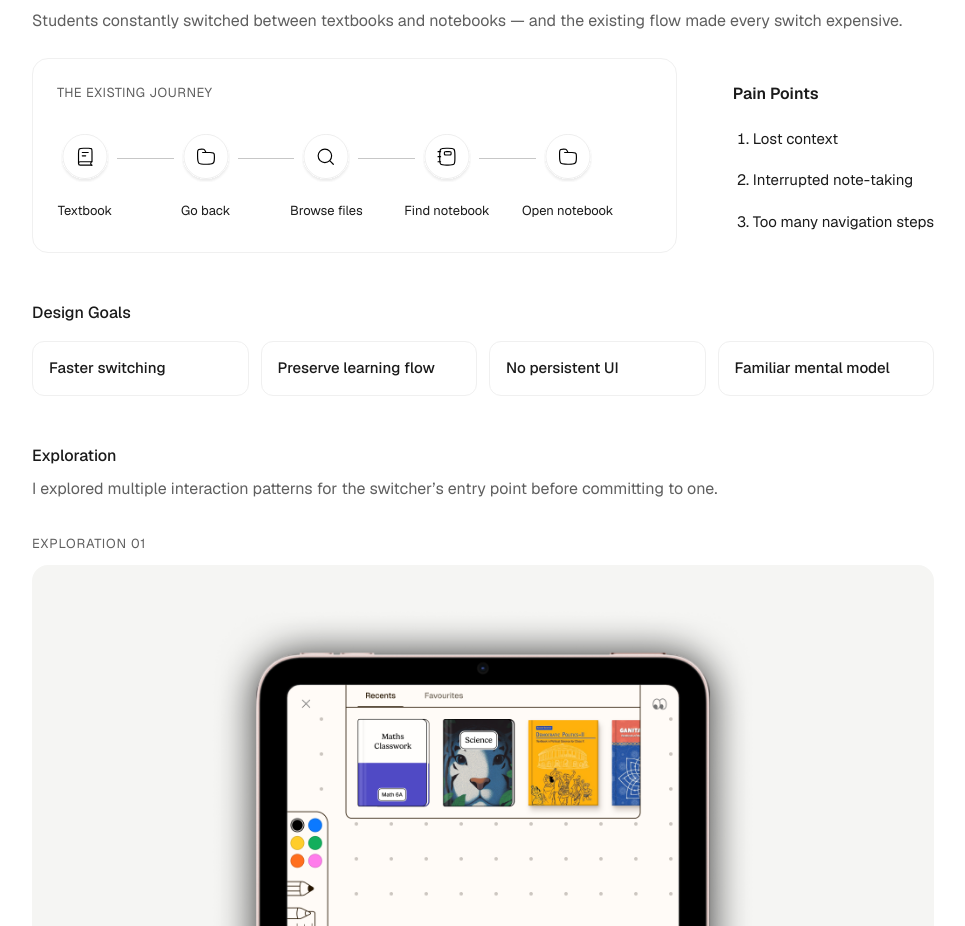
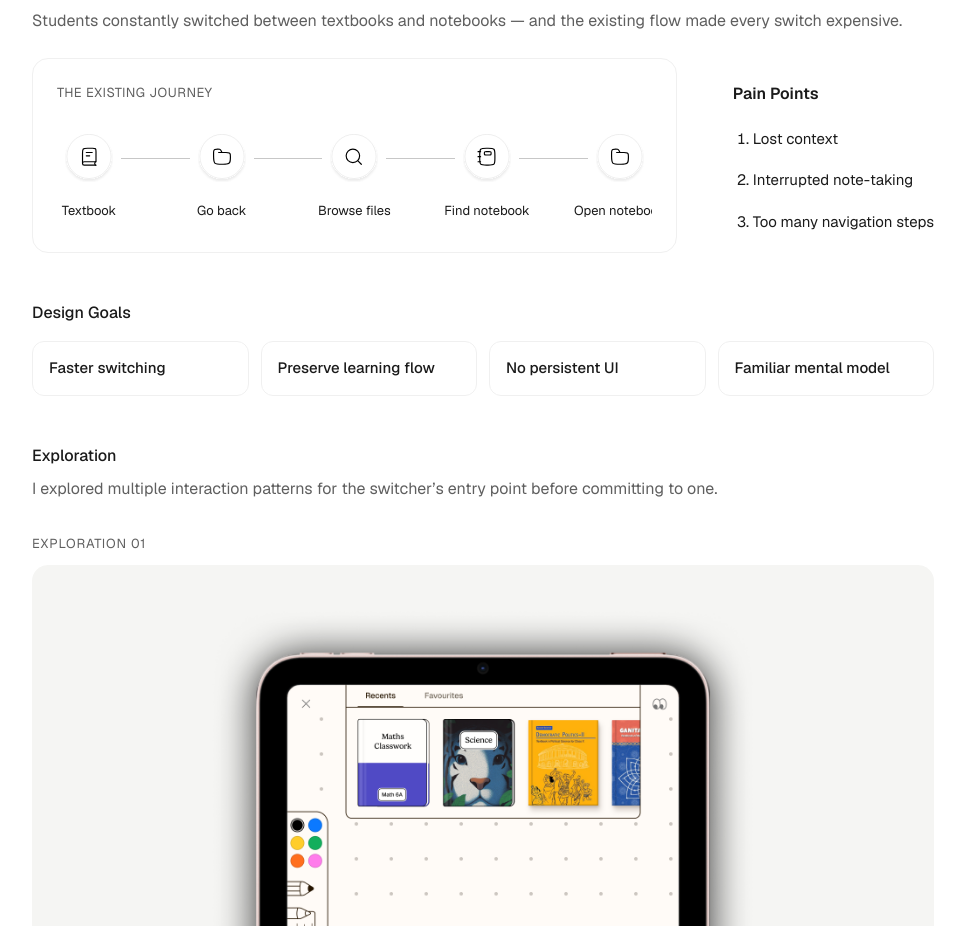
Before and after one commit to aditishinde304/my-portfolio, a Next.js app: page /work/superrbook in a window 1280 px wide. Shown: the part 2607-3533 px from the top of the page, without its empty margins (273-1238 px from the left). Built offline with nearby package versions, Linux system fonts and the light colour scheme; a web font is replaced by a local one.

Commit message:
Fix asymmetric journey padding, increase item spacing
Co-Authored-By: Claude Sonnet 5 <noreply@anthropic.com>

```diff
--- a/app/work/superrbook/page.tsx
+++ b/app/work/superrbook/page.tsx
@@ -279,7 +279,7 @@ export default function SuperrbookCaseStudy() {
                   </p>
                   <div
                     className="flex items-center w-full overflow-x-auto"
-                    style={{ minWidth: 0, marginLeft: "-4px", paddingRight: "48px", paddingBottom: "38px" }}
+                    style={{ minWidth: 0, paddingBottom: "38px" }}
                   >
                     {[
                       { label: "Textbook", icon: "/icons/cs-textbook.svg" },
@@ -302,7 +302,7 @@ export default function SuperrbookCaseStudy() {
                           </p>
                         </div>
                         {i < arr.length - 1 && (
-                          <div className="shrink-0" style={{ flex: "1 1 24px", height: "1px", background: "#C7C7C7" }} />
+                          <div className="shrink-0" style={{ flex: "1 1 40px", height: "1px", background: "#C7C7C7" }} />
                         )}
                       </React.Fragment>
                     ))}
```
